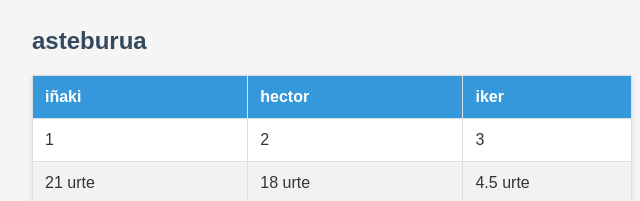
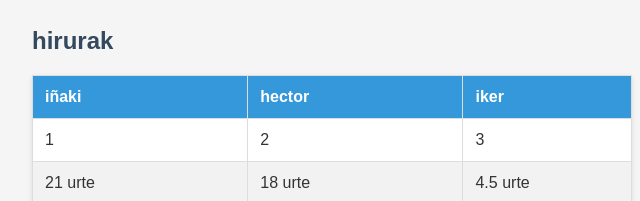
Before and after one commit to vizcainohector/vizcainohector.github.io, a plain HTML site: page index.html in a window 1280 px wide. Shown: the part 289-490 px from the top of the page, 8-648 px from the left. Drawn offline with Linux system fonts and the light colour scheme.

Commit message:
Update index.html

```diff
--- a/index.html
+++ b/index.html
@@ -64,7 +64,7 @@
         <li>zazpi zortzi bederatzi</li>
     </ul>
 
-    <h2>asteburua</h2>
+    <h2>hirurak</h2>
     <table>
         <thead>
             <tr>
```
